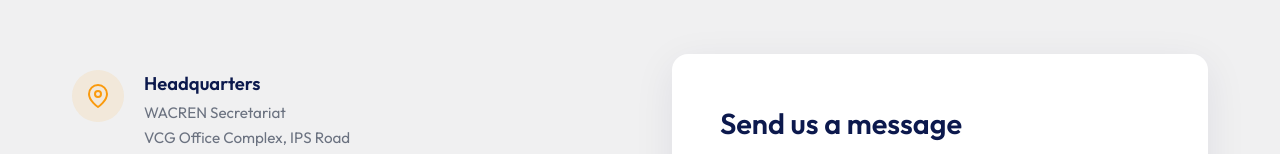
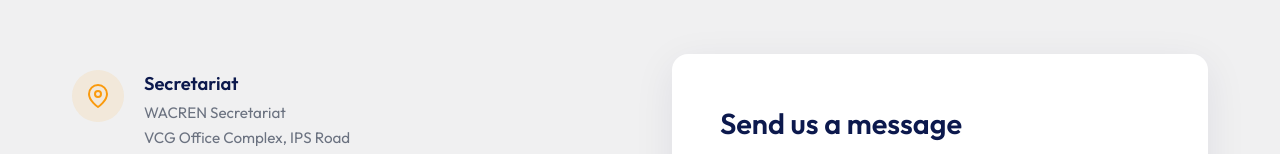
Before and after one commit to rizennews/africaconnect4, a Next.js app: page /contact in a window 1280 px wide. Shown: the part 367-521 px from the top of the page. Built offline with nearby package versions, Linux system fonts and the light colour scheme.

Commit message:
Replace Headquarters with Secretariat on Contact page

```diff
--- a/src/app/contact/page.tsx
+++ b/src/app/contact/page.tsx
@@ -19,7 +19,7 @@ export default function Page() {
                 <svg width="24" height="24" viewBox="0 0 24 24" fill="none" stroke="currentColor" strokeWidth="2" strokeLinecap="round" strokeLinejoin="round"><path d="M21 10c0 7-9 13-9 13s-9-6-9-13a9 9 0 0 1 18 0z"></path><circle cx="12" cy="10" r="3"></circle></svg>
               </div>
               <div className={styles.detailText}>
-                <h3>Headquarters</h3>
+                <h3>Secretariat</h3>
                 <p>WACREN Secretariat<br />VCG Office Complex, IPS Road<br />P O Box LG 1279, Accra, Ghana</p>
               </div>
             </div>
```
